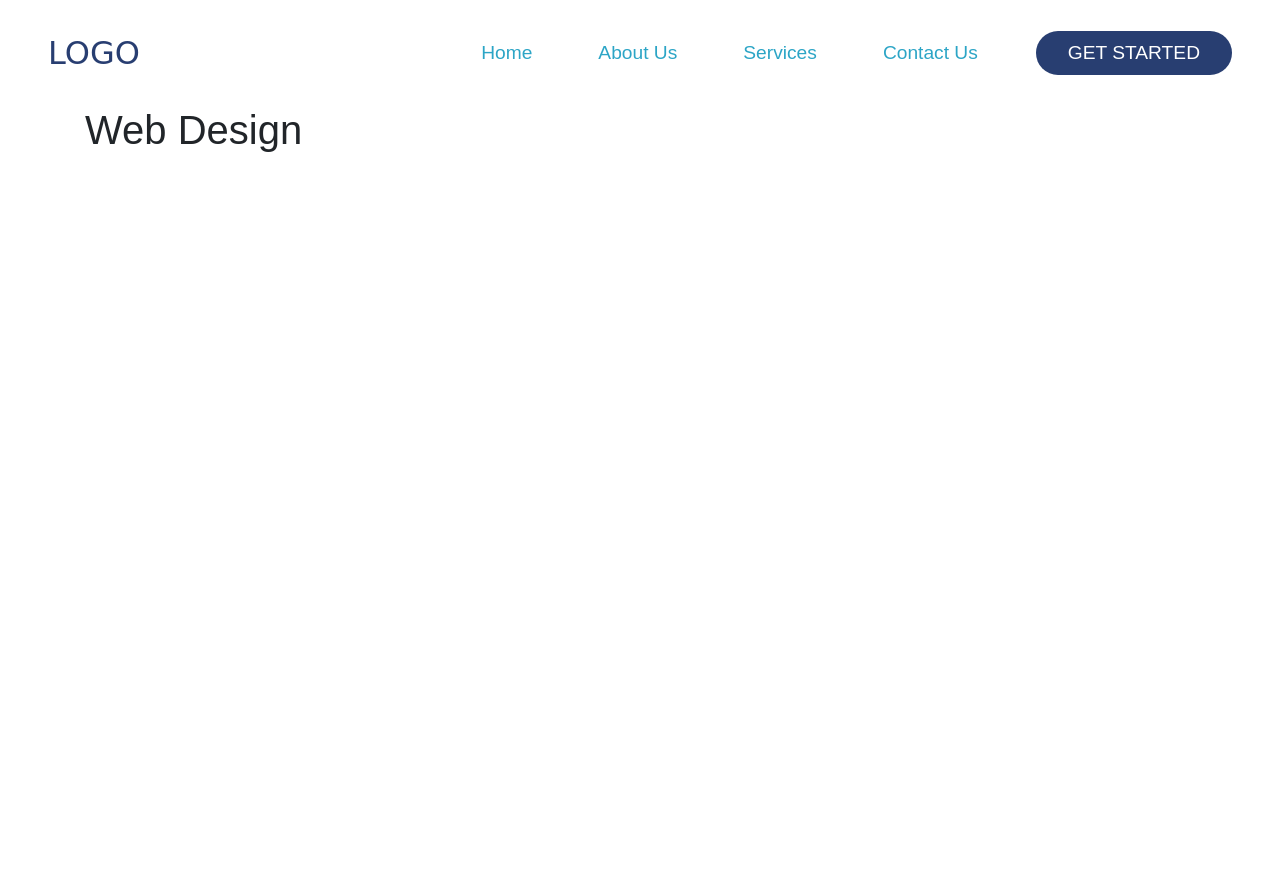
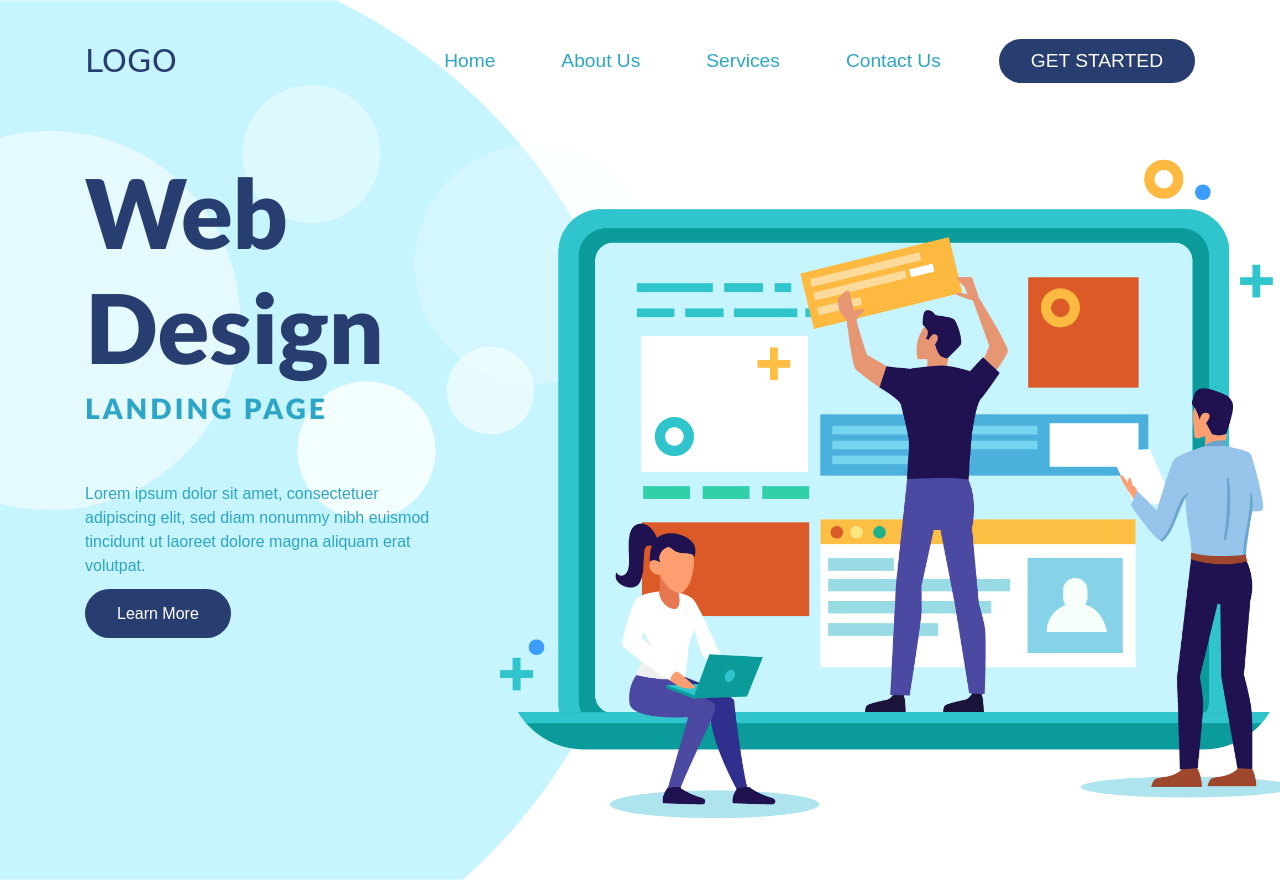
Before and after one commit to samseen/Pikisuperstar01, a plain HTML site: page index.html in a window 1280 px wide. Before the commit the page ends 800 px from the top, so only its background shows below. Drawn offline with nearby package versions, Linux system fonts and the light colour scheme; a web font is replaced by a local one.

Commit message:
Added content to the header.

```diff
--- a/css/style.css
+++ b/css/style.css
@@ -20,6 +20,14 @@
 
 body {
     font-family: var(--Lato-Regular);
+}
+
+header {
+    height: 110vh;
+    background: url('../img/1x/site-bg.png');
+    background-size: cover;
+    background-repeat: no-repeat;
+    background-position: center center;
 }
 
 #nav-bar {
@@ -51,6 +59,10 @@ a.nav-link.round-btn.text-uppercase {
     color: var(--deep-blue);
 }
 
+.mild-blue {
+    color: var(--mild-blue);
+}
+
 .text-uppercase {
     text-transform: uppercase;
 }
@@ -75,8 +87,12 @@ ul.navbar-nav.ml-auto li.nav-item a.nav-link {
     font-size: 1.2rem;
 }
 
+.navbar {
+    padding: 0rem;
+}
+
 .nav-bar {
-    padding: 1rem 2rem;
+    padding-top: 2rem;
 }
 
 .navbar-nav li a {
@@ -93,3 +109,24 @@ a.nav-link.round-btn.text-uppercase.get-started {
     padding-right: 2rem;
     color: white !important;
 }
+
+h1.main-title {
+    font-family: var(--Lato-Black);
+    font-size: 6rem;
+    color: var(--deep-blue);
+    padding-top: 4rem;
+}
+
+.subtitle {
+    font-family: var(--Lato-Black);
+    letter-spacing: 3px;
+}
+
+.learn-more {
+    padding: 1rem 2rem;
+    color: white;
+}
+
+.main-text {
+    margin-bottom: 1.5rem;
+}
--- a/index.html
+++ b/index.html
@@ -15,8 +15,11 @@
     <link rel="stylesheet" href="css/style.css">
 </head>
 <body>
-    <section class="nav-bar">
-        <nav class="navbar navbar-expand-lg navbar-light">
+    <header>
+
+      <div class="container">
+        <section class="nav-bar">
+          <nav class="navbar navbar-expand-lg navbar-light">
             <a class="navbar-brand deep-blue text-uppercase" href="#">Logo</a>
             <button class="navbar-toggler" type="button" data-toggle="collapse" data-target="#navbarNav" aria-controls="navbarNav" aria-expanded="false" aria-label="Toggle navigation">
               <i class="fa fa-bars"></i>
@@ -41,18 +44,31 @@
               </ul>
             </div>
           </nav>
-    </section>
+        </section>
 
-    <!---------------- Banner Section ----------------->
-    <section class="banner">
-      <div class="container">
         <div class="row">
           <div class="col-md-6">
-            <h1>Web Design</h1>
+            <h1 class="main-title">Web <br /> Design</h1>
+            <h3 class="subtitle text-uppercase mild-blue">Landing Page</h3>
+            <div class="row pt-5">
+              <div class="col-md-8">
+                <p class="mild-blue main-text">Lorem ipsum dolor sit amet, consectetuer
+                  adipiscing elit, sed diam nonummy nibh euismod tincidunt ut
+                  laoreet dolore magna aliquam erat volutpat.
+                </p>
+              </div>
+            </div>
+            <a href="javascript:void(0)" class="round-btn learn-more">Learn More</a>
           </div>
         </div>
       </div>
-    </section>
+    </header>
+
+
+    <!---------------- Banner Section ----------------->
+    <!-- <section class="banner">
+
+    </section> -->
 
     <!-- JS, Popper.js, and jQuery -->
     <script src="https://code.jquery.com/jquery-3.5.1.slim.min.js" integrity="sha384-DfXdz2htPH0lsSSs5nCTpuj/zy4C+OGpamoFVy38MVBnE+IbbVYUew+OrCXaRkfj" crossorigin="anonymous"></script>
```
